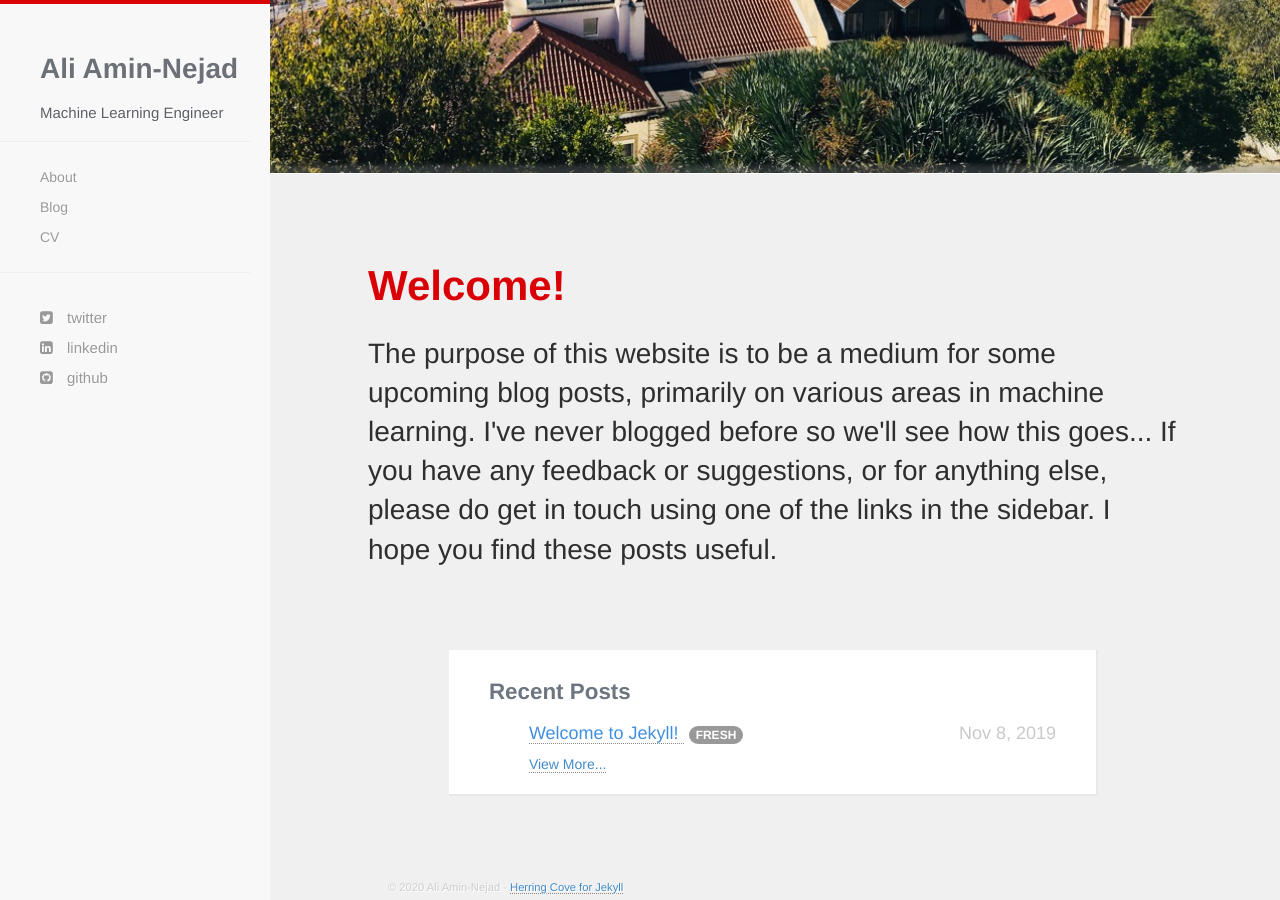
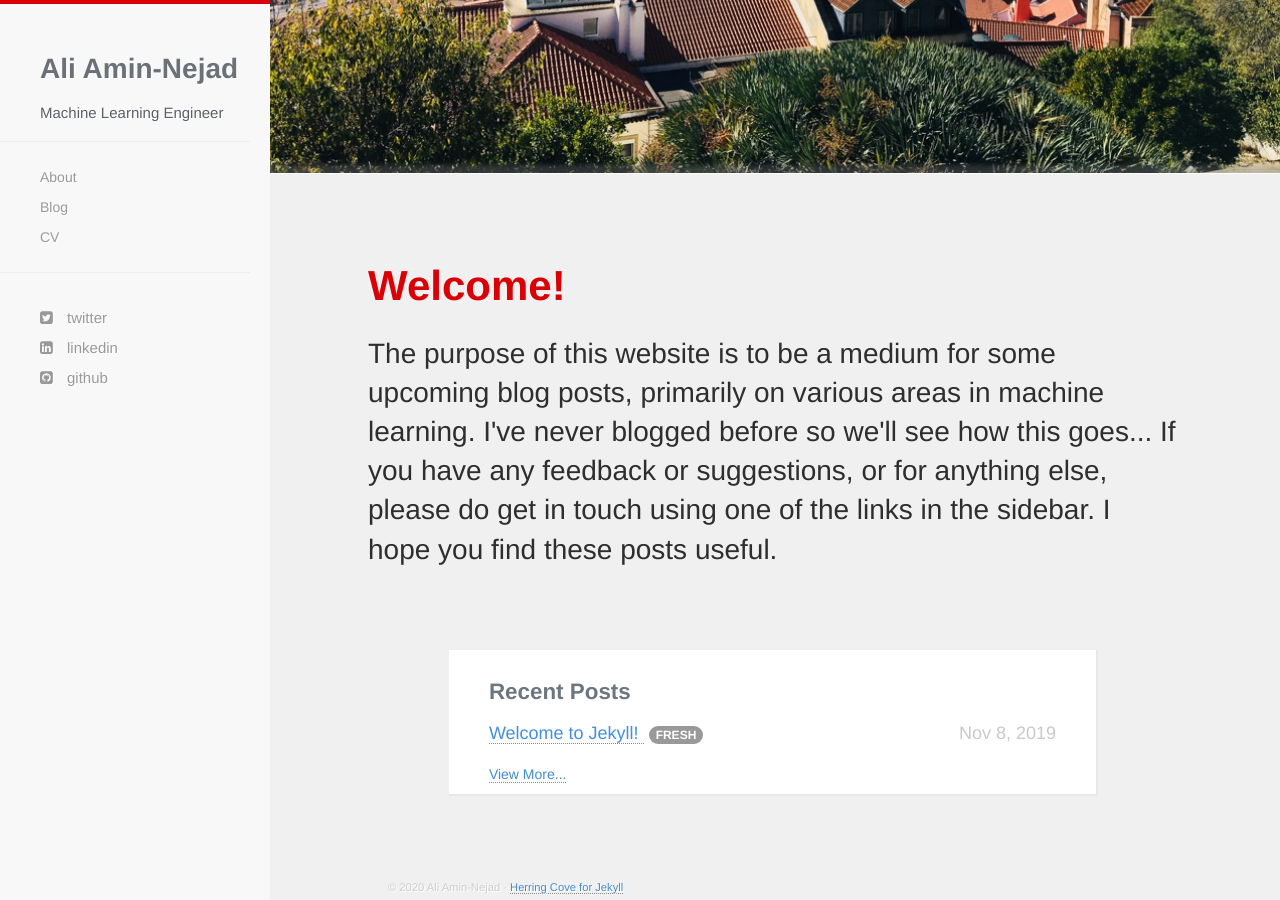
Before and after one commit to amin-nejad/amin-nejad.github.io, a Jekyll site: the page built from index.html, in a window 1280 px wide and 900 px high, scrolled down 530 px. Built offline with Jekyll 4.4.1, drawn with Linux system fonts in a browser that asks for light colours; nearby versions of some CDN libraries.

Commit message:
style changes

```diff
--- a/_includes/navigation.html
+++ b/_includes/navigation.html
@@ -8,7 +8,7 @@
         <span class="icon-bar"></span>
       </button>
       <p class="navbar-brand">
-        <a href="{{ site.baseurl }}/">
+        <a href="{{ site.baseurl }}/" class="nounderline">
           {{ site.name }}
         </a>
       </p>
@@ -19,10 +19,13 @@
         <li><a href="{{ site.baseurl }}/blog">Blog</a></li>
         <li><a href="{{ site.baseurl }}/cv" target="_blank">CV</a></li>
       </ul>
-      <ul id="social-wrapper">
-        <li> <a href="{{ site.twitter }}" target="_blank"><em class="fa fa-twitter-square"></em> twitter</a></li>
-        <li> <a href="{{ site.linkedin }}" target="_blank"><em class="fa fa-linkedin-square"></em> linkedin</a> </li>
-        <li> <a href="{{ site.github }}" target="_blank"><em class="fa fa-github-square"></em> github</a> </li>
+      <ul id="social-wrapper" style="list-style: none;">
+        <li> <a href="{{ site.twitter }}" target="_blank" style="text-indent: 0;"><em class="fa fa-twitter-square"></em>
+            twitter</a></li>
+        <li> <a href="{{ site.linkedin }}" target="_blank" style="text-indent: 0;"><em
+              class="fa fa-linkedin-square"></em> linkedin</a> </li>
+        <li> <a href="{{ site.github }}" target="_blank" style="text-indent: 0;"><em class="fa fa-github-square"></em>
+            github</a> </li>
       </ul>
     </div>
     <!--/.nav-collapse -->
--- a/css/hc.css
+++ b/css/hc.css
@@ -49,12 +49,16 @@ p
   list-style:none;
   font-weight:lighter;
   line-height:250%;
-  padding-bottom:30px
+  padding-bottom:30px;
+  padding-top:10px;
+  padding-left:0;
 }
 
 .homepage-posts
 {
-  list-style:none
+  list-style:none;
+  padding: 0;
+  margin: 0;
 }
 
 .container
@@ -86,6 +90,12 @@ p
   text-decoration: none;
   border-bottom: 1px #b1b1b1 solid;
 }
+
+.navbar p
+{
+  text-decoration: none;
+}
+
 
 #sidebar-wrapper
 {
@@ -234,14 +244,17 @@ pre
 #social-wrapper a
 {
   font-size:15px;
-  text-indent:20px
+  text-indent:20px;
+  text-decoration: none;
 }
 
 #social-wrapper li
 {
   font-size:15px;
   text-indent:0;
-  word-spacing:10px
+  word-spacing:10px;
+  text-decoration: none;
+
 }
 
 #social-wrapper a:hover
@@ -751,4 +764,8 @@ time
   font-size: small;
 }
 
+a.nounderline{
+  text-decoration: none;
 }
+
+}
--- a/index.html
+++ b/index.html
@@ -34,7 +34,7 @@ title: Ali Amin-Nejad
   {% assign add_class = '' %}
   {% assign fresh_tag = '' %}
   {% endfor %}
-  <ul>
+  <ul style="padding: 0; margin: 0; padding-top:10px;">
     <a href="{{ site.baseurl }}/blog">View More...</a>
   </ul>
 </div>
```
